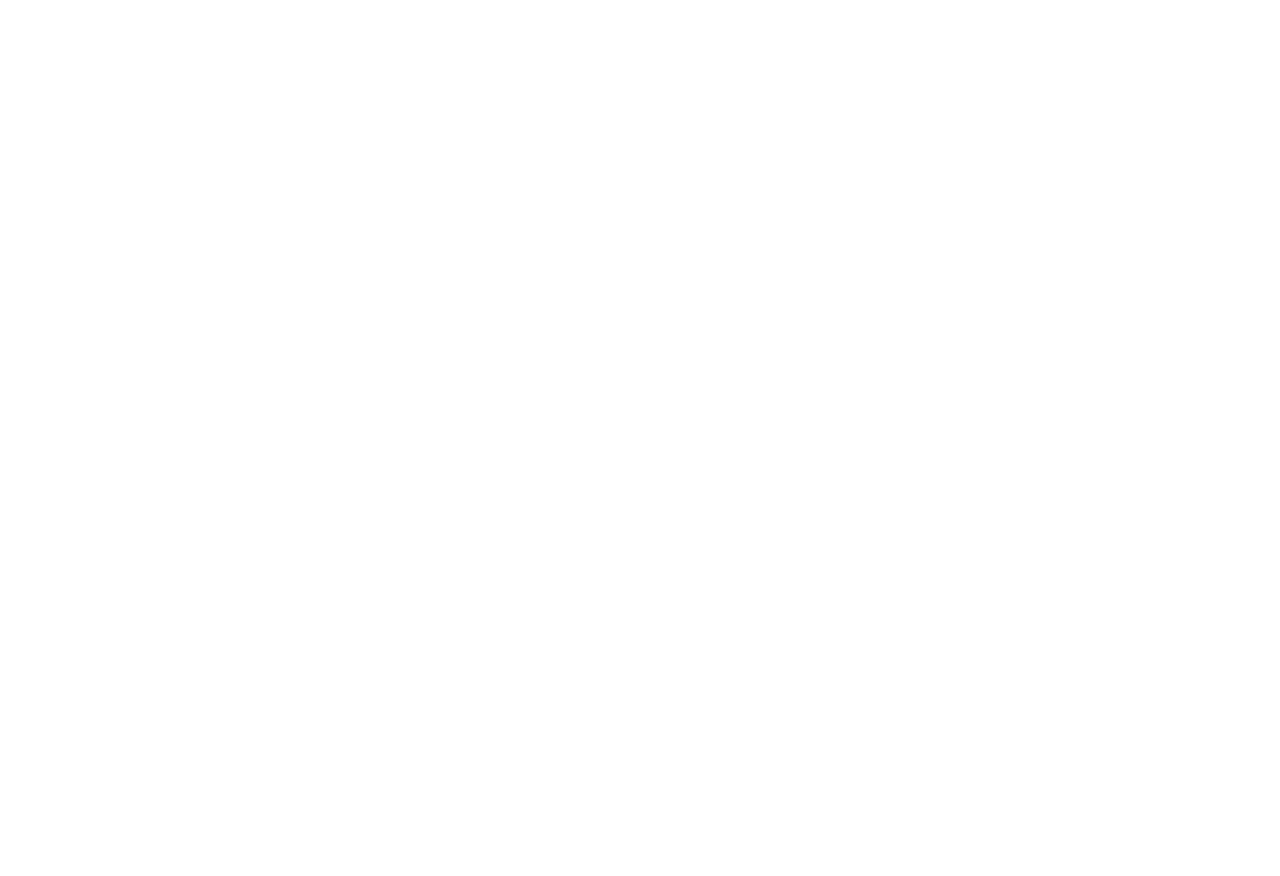
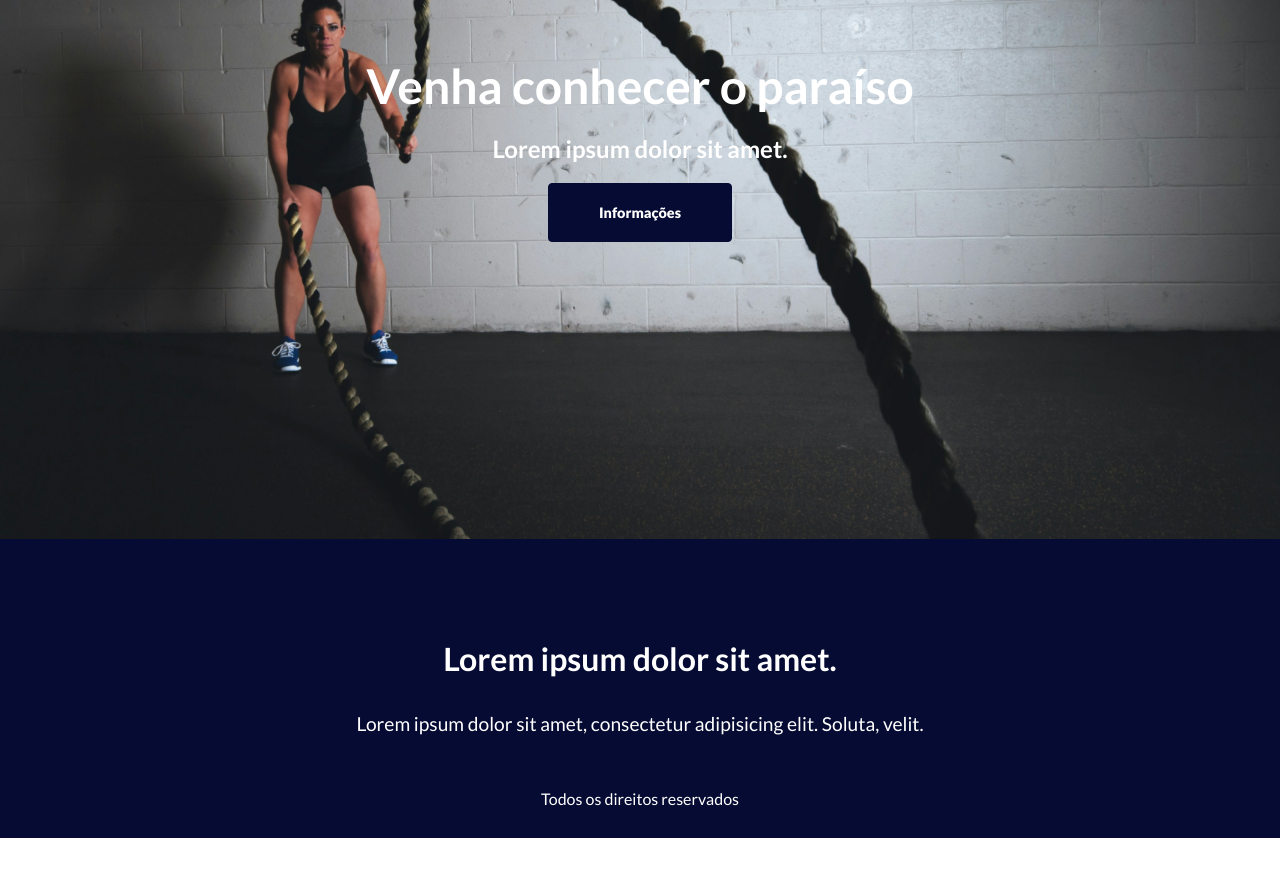
Before and after one commit to aarthurbf/front_end_cp04, a React (Vite) app: page / in a window 1280 px wide. Shown: the part 360-1236 px from the top of the page. Before the commit the page ends 800 px from the top, so only its background shows below. Built offline with nearby package versions, Linux system fonts and the light colour scheme.

Commit message:
Add: Banner

```diff
--- a/src/App.jsx
+++ b/src/App.jsx
@@ -1,5 +1,6 @@
 import Header from "./components/Header";
 import Footer from "./components/Footer";
+import Home from "./routes/Home";
 import "./css/Global.css";
 
 function App() {
@@ -7,6 +8,7 @@
   return (
     <>
       <Header/>
+      <Home/>
       <Footer/>
     </>
   )
--- a/src/components/Error.jsx
+++ b/src/components/Error.jsx
@@ -7,4 +7,4 @@
     )
   }
 
-  export default Error
+  export default Error;
--- a/src/components/Footer.jsx
+++ b/src/components/Footer.jsx
@@ -11,4 +11,4 @@
   )
 }
 
-export default Footer
+export default Footer;
--- a/src/components/Header.jsx
+++ b/src/components/Header.jsx
@@ -18,4 +18,4 @@
     )
 }
 
-export default Header
+export default Header;
--- /dev/null
+++ b/src/css/Home.css
@@ -0,0 +1,90 @@
+.banner{
+    background: url(../assets/scott-webb-U5kQvbQWoG0-unsplash.jpg);
+    background-size: cover;
+    min-height: 100vh;
+    display: flex;
+    justify-content: center;
+    align-items: center;
+    flex-direction: column;
+    text-align: center;
+}
+
+.banner h2{
+    margin: 1.25rem 0;
+    font-size: 3rem;
+    color: var(--color1);
+}
+
+.banner h3{
+    font-size: 1.5rem;
+    color: var(--color1);
+}
+
+.banner .btn{
+    margin-top: 1.25rem;
+    background: var(--color2);
+    border: 1px solid var(--color2);
+    border-radius: 0.25rem;
+    color: var(--color1);
+    padding: 1.25rem 3.12rem;
+    text-align: center;
+    font-weight: 900;
+    transition: .5s;
+    font-size: 0.9rem;
+}
+
+.banner .btn:hover{
+    background: transparent;
+    color: var(--color2);
+}
+
+.informacoes{
+    background: var(--color2);
+    color: var(--color1);
+    display: flex;
+    flex-direction: column;
+    align-items: center;
+    padding: 6.25rem 3.12rem;
+    text-align: center;
+}
+
+.informacoes h3{
+    font-size: 2rem;
+    margin-bottom: 2.1rem;
+}
+
+.informacoes p{
+    max-width: 50rem;
+    margin-bottom: 2.1rem;
+    font-size: 1.2rem;
+    text-align: center;
+}
+
+.informacoes hr{
+    width: 12rem;
+    height: 2px;
+    background: var(--color1);
+    margin-bottom: 4.3rem;
+    border: none;
+}
+
+.informacoes .item{
+    width: 100%;
+    display: flex;
+}
+
+.informacoes .item li{
+    padding: 0 1.8rem;
+    text-align: center;
+}
+
+.informacoes .item li h4{
+    color: var(--color1);
+    font-size: 1.5rem;
+    margin-bottom: 1.8rem;
+}
+
+.informacoes .item li p{
+    font-size: 1.2rem;
+    margin-bottom: 1.8rem;
+}
--- a/src/routes/Contato.jsx
+++ b/src/routes/Contato.jsx
@@ -7,4 +7,4 @@
     )
   }
 
-  export default Contato
+  export default Contato;
--- a/src/routes/Home.jsx
+++ b/src/routes/Home.jsx
@@ -1,10 +1,38 @@
+import "../css/Home.css";
+
 function Home() {
 
-    return (
-      <>
+  return (
+    <>
+      {/* BANNER */}
+      <section className="banner">
+        <h2>Venha conhecer o paraíso</h2>
+        <h3>Lorem ipsum dolor sit amet.</h3>
+        <a href="" className="btn">Informações</a>
+      </section>
 
-      </>
-    )
-  }
+      {/* SERVIÇOS */}
+      <section className="informacoes">
+        <h3>Lorem ipsum dolor sit amet.</h3>
+        <p>Lorem ipsum dolor sit amet, consectetur adipisicing elit. Soluta, velit.</p>
+        <hr/>
+          <ul className="item">
+            <li>
+              <h4>Localização</h4>
+              <p>Lorem ipsum dolor sit amet consectetur adipisicing elit. Velit cupiditate atque aspernatur quam vel amet.</p>
+            </li>
+            <li>
+              <h4>Pacotes e ofertas</h4>
+              <p>Lorem ipsum dolor sit amet consectetur adipisicing elit. Velit cupiditate atque aspernatur quam vel amet.</p>
+            </li>
+            <li>
+              <h4>Acomodações</h4>
+              <p>Lorem ipsum dolor sit amet consectetur adipisicing elit. Velit cupiditate atque aspernatur quam vel amet.</p>
+            </li>
+          </ul>
+      </section>
+    </>
+  )
+}
 
-  export default Home
+export default Home;
--- a/src/routes/Produtos.jsx
+++ b/src/routes/Produtos.jsx
@@ -7,4 +7,4 @@
     )
   }
 
-  export default Produtos
+  export default Produtos;
--- a/src/routes/Sobre.jsx
+++ b/src/routes/Sobre.jsx
@@ -7,4 +7,4 @@
     )
   }
 
-  export default Sobre
+  export default Sobre;
```
Also changed, not shown: src/assets/scott-webb-U5kQvbQWoG0-unsplash.jpg (added).
